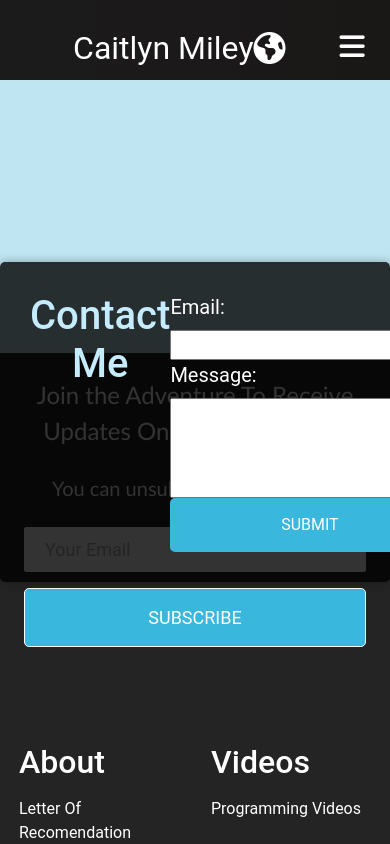
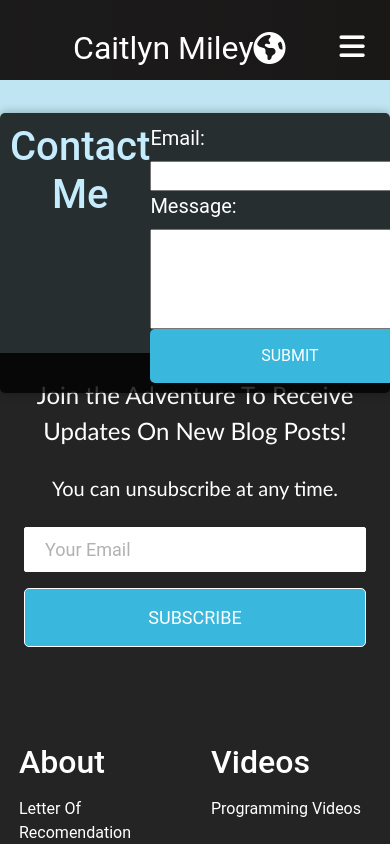
Before and after one commit to smilleeymilleey/website, a React (Create React App) app in the folder website-1/: page /contactpage in a window 390 px wide. Shown: the top 844 px of the page. Built offline with nearby package versions, Linux system fonts and the light colour scheme.

Commit message:
whole site is responsive

```diff
--- a/website-1/src/components/Contact.css
+++ b/website-1/src/components/Contact.css
@@ -12,24 +12,27 @@
   overflow-y: scroll;
   overflow: hidden;
   padding-top: 70%;
+  display: flex;
+    flex-direction: row;
+    justify-content:center;
 
 
  }
 
   .wrapper{
     position: absolute;
-    top: 50%;
+    top: 30%;
     left: 50%;
     transform: translate(-50%, -50%);
     width: 100%;
     max-width: 550px;
     background: rgba(0,0,0,0.8);
-    padding: 30px;
+    padding: 10px;
     border-radius: 5px;
     box-shadow: 0 0 10px rgba(0,0,0,0.3);
     display: flex;
     flex-direction: row;
-    justify-content: space-between;
+
   }
 
   .wrapper .title h1{
```
